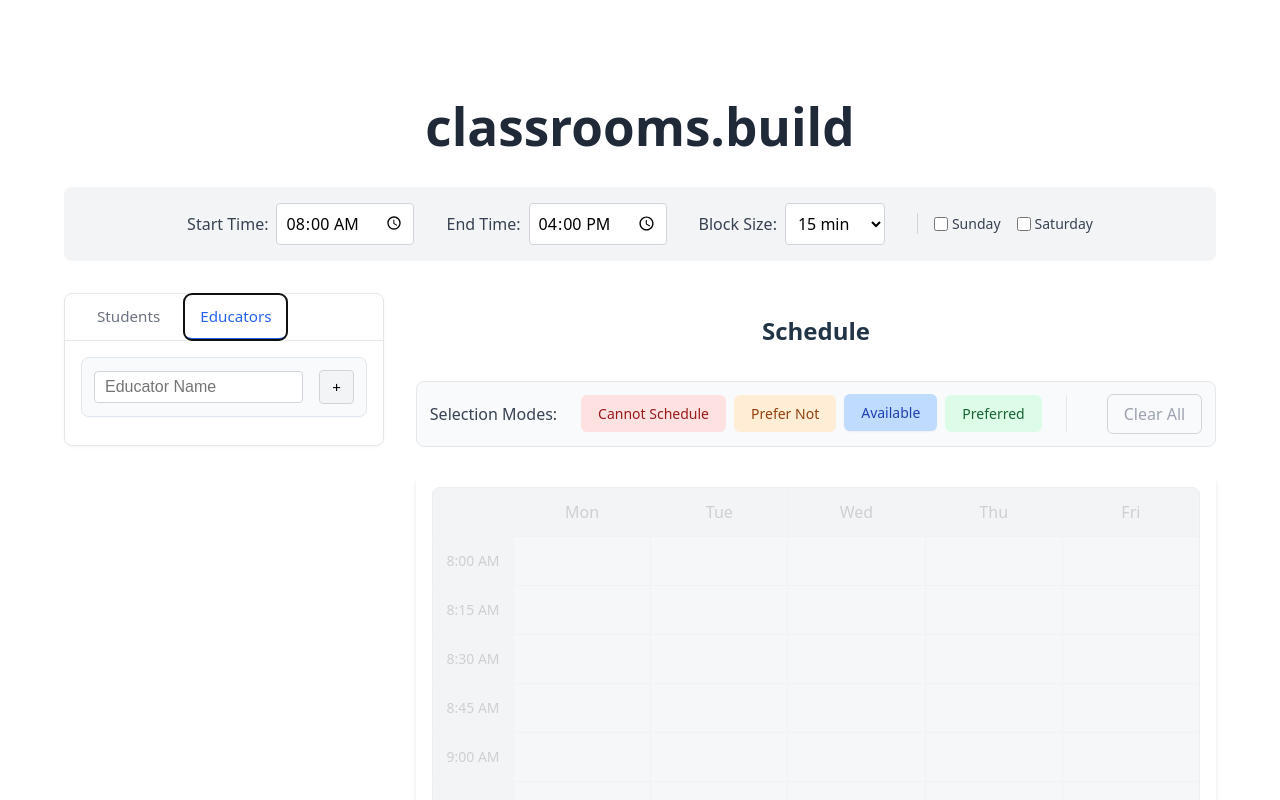
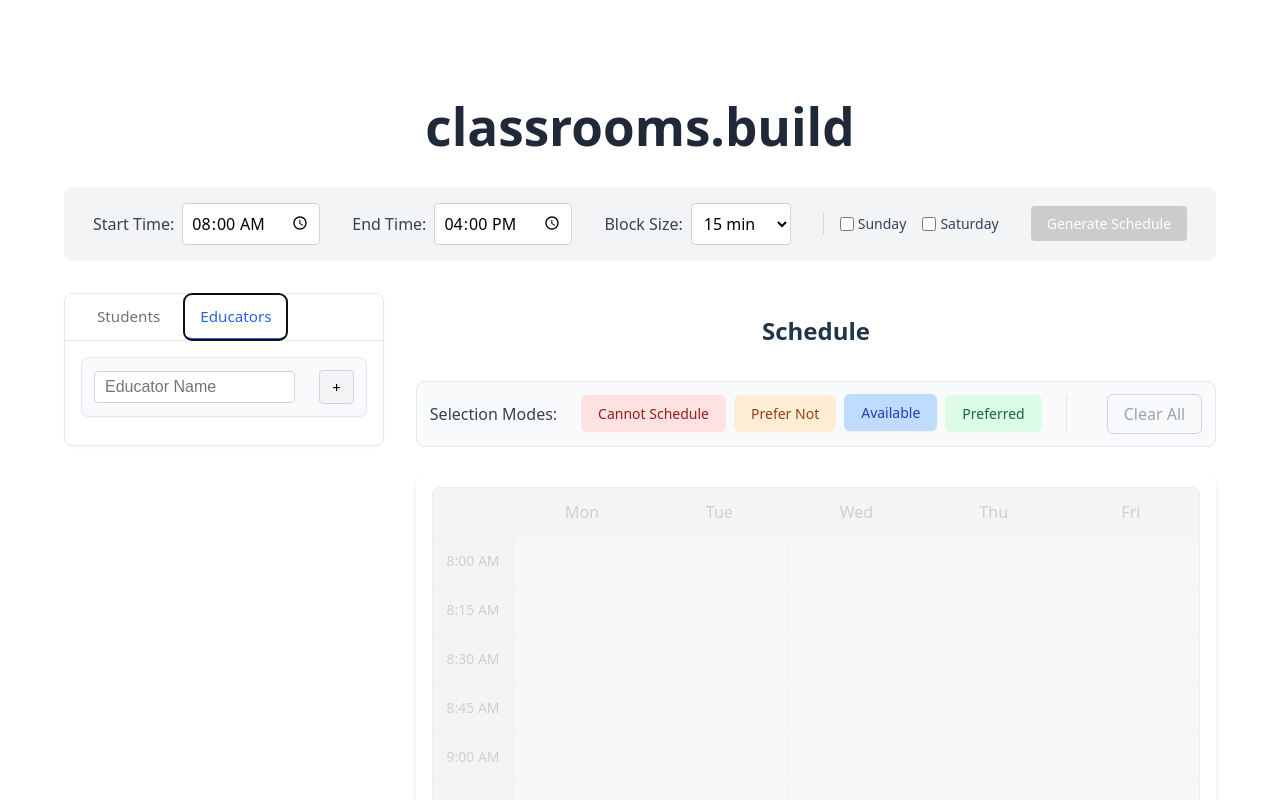
Before and after one commit to ParkMyCar/classrooms.build, a React (Vite) app in the folder frontend/: page / in a window 1280 px wide. Both pictures are taken after a click on the button "Educators". Shown: the top 800 px of the page. Built offline with nearby package versions, Linux system fonts and the light colour scheme.

Commit message:
fix horizontal shift, dump the state to console.log, small bits of cleanup

```diff
--- a/frontend/src/App.css
+++ b/frontend/src/App.css
@@ -197,3 +197,23 @@ h1 {
 .student-attributes-view {
   margin-bottom: 8px;
 }
+
+.generate-schedule-btn {
+  padding: 8px 16px;
+  background-color: #4CAF50;
+  color: white;
+  border: none;
+  border-radius: 4px;
+  cursor: pointer;
+  font-size: 14px;
+  transition: background-color 0.2s;
+}
+
+.generate-schedule-btn:hover {
+  background-color: #45a049;
+}
+
+.generate-schedule-btn:disabled {
+  background-color: #cccccc;
+  cursor: not-allowed;
+}
--- a/frontend/src/App.tsx
+++ b/frontend/src/App.tsx
@@ -67,6 +67,16 @@ function App() {
   const selectedEducator =
     educators.find((e) => e.id === selectedEducatorId) || null;
   const selectedEntity = selectedStudent || selectedEducator;
+
+  const handleStudentSelect = (id: string | null) => {
+    setSelectedStudentId(id);
+    setSelectedEducatorId(null); // Deselect educator when selecting student
+  };
+
+  const handleEducatorSelect = (id: string | null) => {
+    setSelectedEducatorId(id);
+    setSelectedStudentId(null); // Deselect student when selecting educator
+  };
 
   const handleAddRequiredAttribute = (
     name: string,
@@ -228,16 +238,17 @@ function App() {
     slots: { day: number; time: number; mode: SelectionModeType }[]
   ) => {
     if (!selectedEntity) return;
-    if (selectedStudent) {
+
+    if (selectedStudentId) {
       setStudents((students) =>
         students.map((s) =>
-          s.id === selectedStudent.id ? { ...s, schedule: slots } : s
+          s.id === selectedStudentId ? { ...s, schedule: slots } : s
         )
       );
-    } else if (selectedEducator) {
+    } else if (selectedEducatorId) {
       setEducators((educators) =>
         educators.map((e) =>
-          e.id === selectedEducator.id ? { ...e, schedule: slots } : e
+          e.id === selectedEducatorId ? { ...e, schedule: slots } : e
         )
       );
     }
@@ -245,6 +256,26 @@ function App() {
 
   const handleClearAll = () => {
     handleAvailabilityChange([]);
+  };
+
+  const handleGenerateSchedule = () => {
+    console.log("Student Requirements and Availability:");
+    students.forEach(student => {
+      console.log(`Student: ${student.name}`);
+      console.log("Attributes:", student.attributes);
+      console.log("Educator Meeting Requirements:", student.educatorMeetingRequirements);
+      console.log("Availability:", student.schedule);
+      console.log("---");
+    });
+
+    console.log("\nEducator Availability:");
+    educators.forEach(educator => {
+      console.log(`Educator: ${educator.name}`);
+      console.log("Attributes:", educator.attributes);
+      console.log("Subjects:", educator.subjects);
+      console.log("Availability:", educator.schedule);
+      console.log("---");
+    });
   };
 
   return (
@@ -303,6 +334,13 @@ function App() {
             Saturday
           </label>
         </div>
+        <button
+          className="generate-schedule-btn"
+          onClick={handleGenerateSchedule}
+          disabled={students.length === 0 || educators.length === 0}
+        >
+          Generate Schedule
+        </button>
       </div>
 
       <div className="two-col-layout">
@@ -315,7 +353,7 @@ function App() {
               newName: newStudentName,
               setNewName: setNewStudentName,
               onAdd: handleAddStudent,
-              onSelect: setSelectedStudentId,
+              onSelect: handleStudentSelect,
               onDelete: (id) => {
                 setStudents((students) => students.filter((s) => s.id !== id));
                 if (selectedStudentId === id) setSelectedStudentId(null);
@@ -372,7 +410,7 @@ function App() {
               newName: newEducatorName,
               setNewName: setNewEducatorName,
               onAdd: handleAddEducator,
-              onSelect: setSelectedEducatorId,
+              onSelect: handleEducatorSelect,
               onDelete: (id) => {
                 setEducators((educators) =>
                   educators.filter((e) => e.id !== id)
@@ -388,24 +426,6 @@ function App() {
               ? `Schedule for ${selectedEntity.name}`
               : "Schedule"}
           </h2>
-          {selectedEntity && (
-            <>
-              <div className="student-attributes-view">
-                {Object.entries(selectedEntity.attributes).length === 0 && (
-                  <div>No attributes.</div>
-                )}
-                <ul>
-                  {Object.entries(selectedEntity.attributes).map(
-                    ([key, value]) => (
-                      <li key={key}>
-                        <strong>{key}:</strong> {value}
-                      </li>
-                    )
-                  )}
-                </ul>
-              </div>
-            </>
-          )}
           <SelectionMode
             currentMode={selectionMode}
             onModeChange={setSelectionMode}
--- a/frontend/src/components/PeopleList/Educators.tsx
+++ b/frontend/src/components/PeopleList/Educators.tsx
@@ -52,7 +52,7 @@ export const Educators: React.FC<EducatorsProps> = ({
                 placeholder="Educator Name"
                 value={newName}
                 onChange={(e) => setNewName(e.target.value)}
-                style={{ marginRight: 8 }}
+                style={{ marginRight: 16 }}
               />
               <button type="submit" className={styles["add-btn"]}>
                 +
--- a/frontend/src/components/PeopleList/PeopleList.module.css
+++ b/frontend/src/components/PeopleList/PeopleList.module.css
@@ -32,7 +32,7 @@
   flex-direction: column;
 }
 
-.add-form input[type="text"] {
+form.add-form input[type="text"] {
   height: 32px;
   font-size: 1em;
   font-weight: 500;
@@ -45,8 +45,6 @@
   margin-bottom: 0;
   display: block;
   width: 100%;
-  max-width: 100%;
-  min-width: 0;
 }
 
 .attr-list {
--- a/frontend/src/components/PeopleList/Students.tsx
+++ b/frontend/src/components/PeopleList/Students.tsx
@@ -65,8 +65,6 @@ export const Students: React.FC<StudentsProps> = ({
   onRemoveRequiredAttribute,
   onUpdateRequiredAttributeValues,
   educators,
-  onAddEducatorRequirement,
-  onRemoveEducatorRequirement,
 }) => {
   const [newRequiredAttr, setNewRequiredAttr] = useState("");
   const [newRequiredValues, setNewRequiredValues] = useState("");
```
